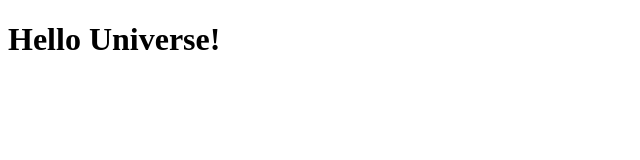
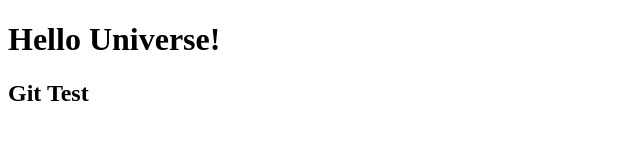
Before and after one commit to PriyangaV/git_test, a plain HTML site: page index.html in a window 1280 px wide. Shown: the whole page, without its empty margins (0-640 px from the left). Drawn offline with Linux system fonts and the light colour scheme.

Commit message:
Added h2 tag

```diff
--- a/index.html
+++ b/index.html
@@ -8,5 +8,6 @@
   </head>
   <body>
     <h1>Hello Universe!</h1>
+    <h2>Git Test</h2>
   </body>
 </html>
```
